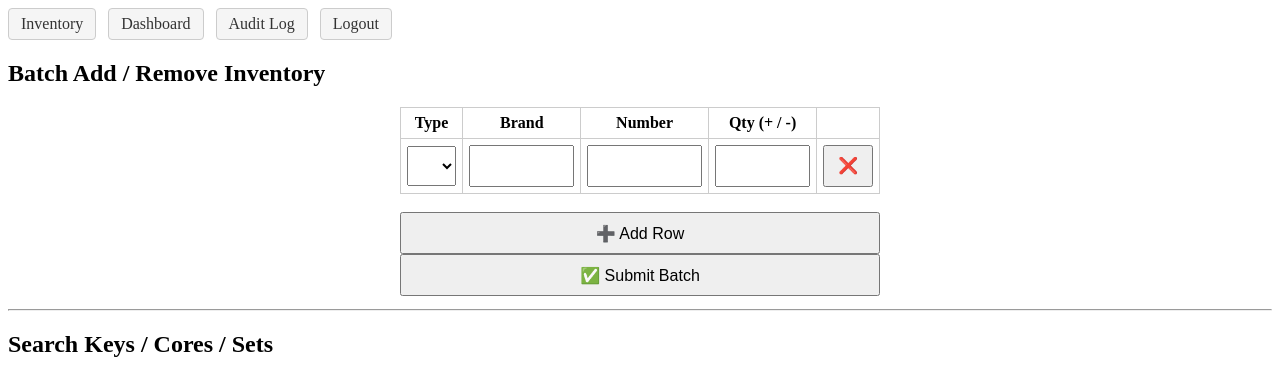
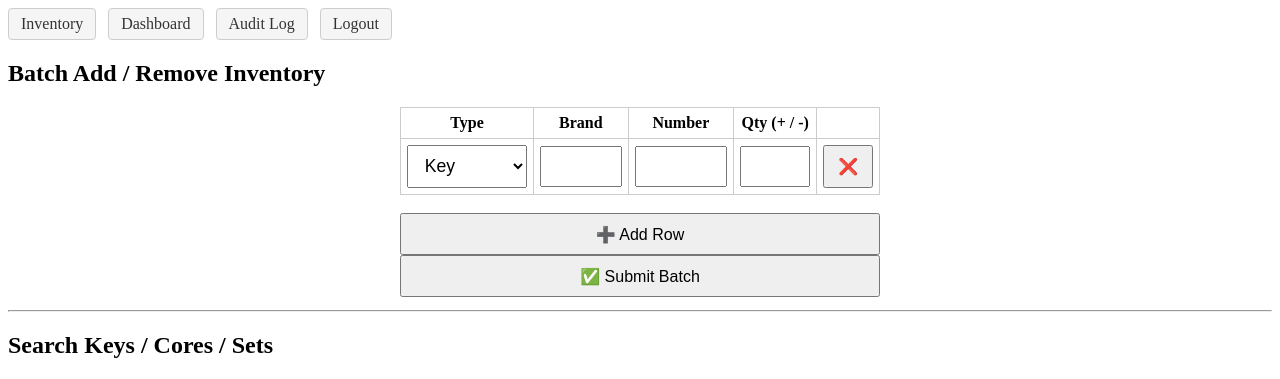
Before and after one commit to Tradge20/v2.0, a Flask app: page /inventory in a window 1280 px wide. Shown: the top 379 px of the page. Run offline with Flask 3, Linux system fonts and the light colour scheme; the visitor is signed in with stand-in values (Sample User, id 1).

Commit message:
fixing bugs

```diff
--- a/static/styles.css
+++ b/static/styles.css
@@ -30,6 +30,12 @@ button {
   }
 }
 
+/* Make the Type dropdown in the batch table easier to read */
+select.type {
+  min-width: 120px;
+  font-size: 1.1rem;
+}
+
 .flash-messages {
   list-style: none;
   padding: 0;
--- a/templates/inventory.html
+++ b/templates/inventory.html
@@ -2,6 +2,7 @@
 <html>
   <head>
     <title>Batch Inventory</title>
+    <meta name="viewport" content="width=device-width, initial-scale=1" />
     <link
       rel="stylesheet"
       href="{{ url_for('static', filename='styles.css') }}"
--- a/templates/results.html
+++ b/templates/results.html
@@ -2,6 +2,7 @@
 <html>
   <head>
     <title>Results</title>
+    <meta name="viewport" content="width=device-width, initial-scale=1" />
     <style>
       .nav-bar {
         margin-bottom: 16px;
@@ -51,7 +52,11 @@
       {% for row in results %}
       <tr>
         {% for col in row %}
+        {% if loop.index0 == 0 %}
+        <td>{{ col | title }}</td>
+        {% else %}
         <td>{{ col }}</td>
+        {% endif %}
         {% endfor %}
       </tr>
       {% endfor %}
```
Also changed, not shown: db.py (+7 -0 lines).
